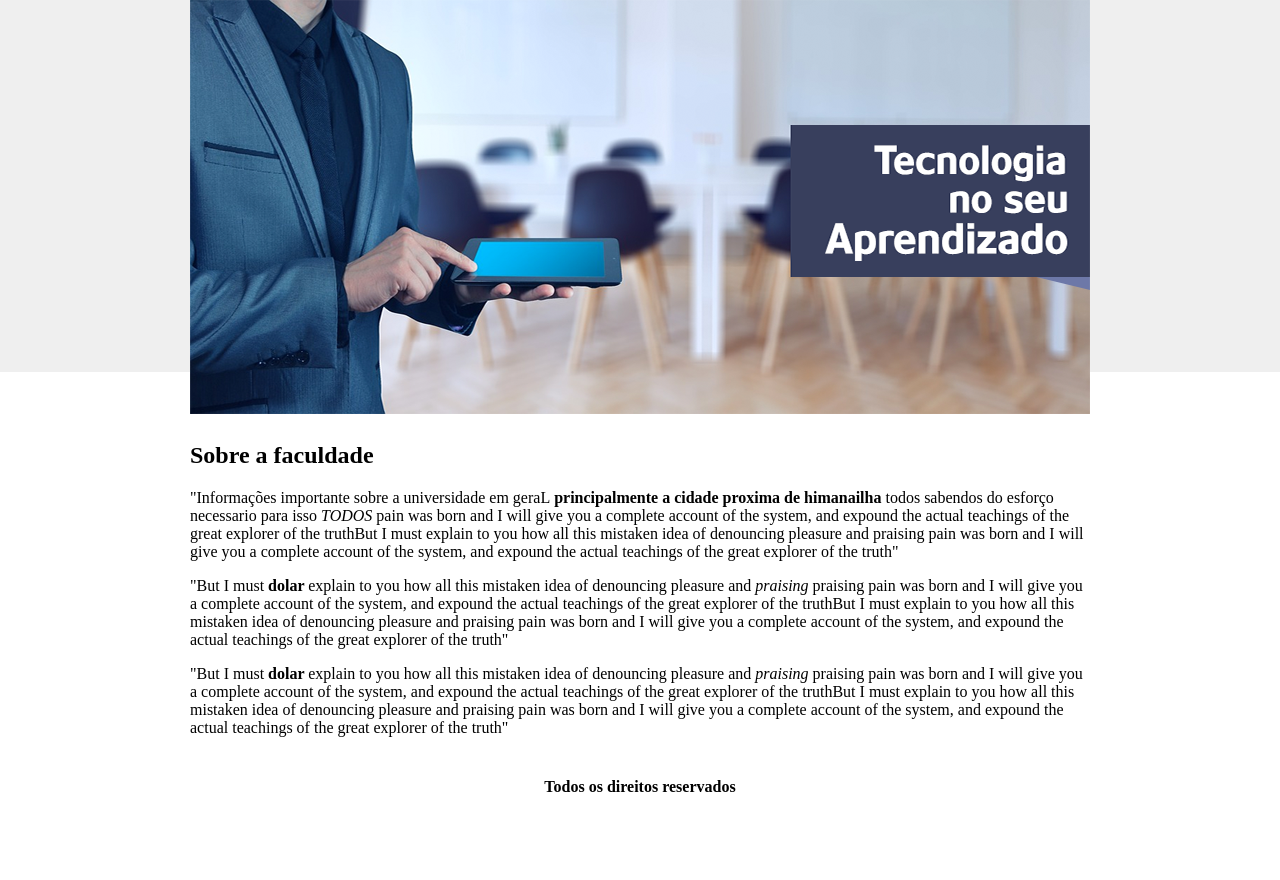
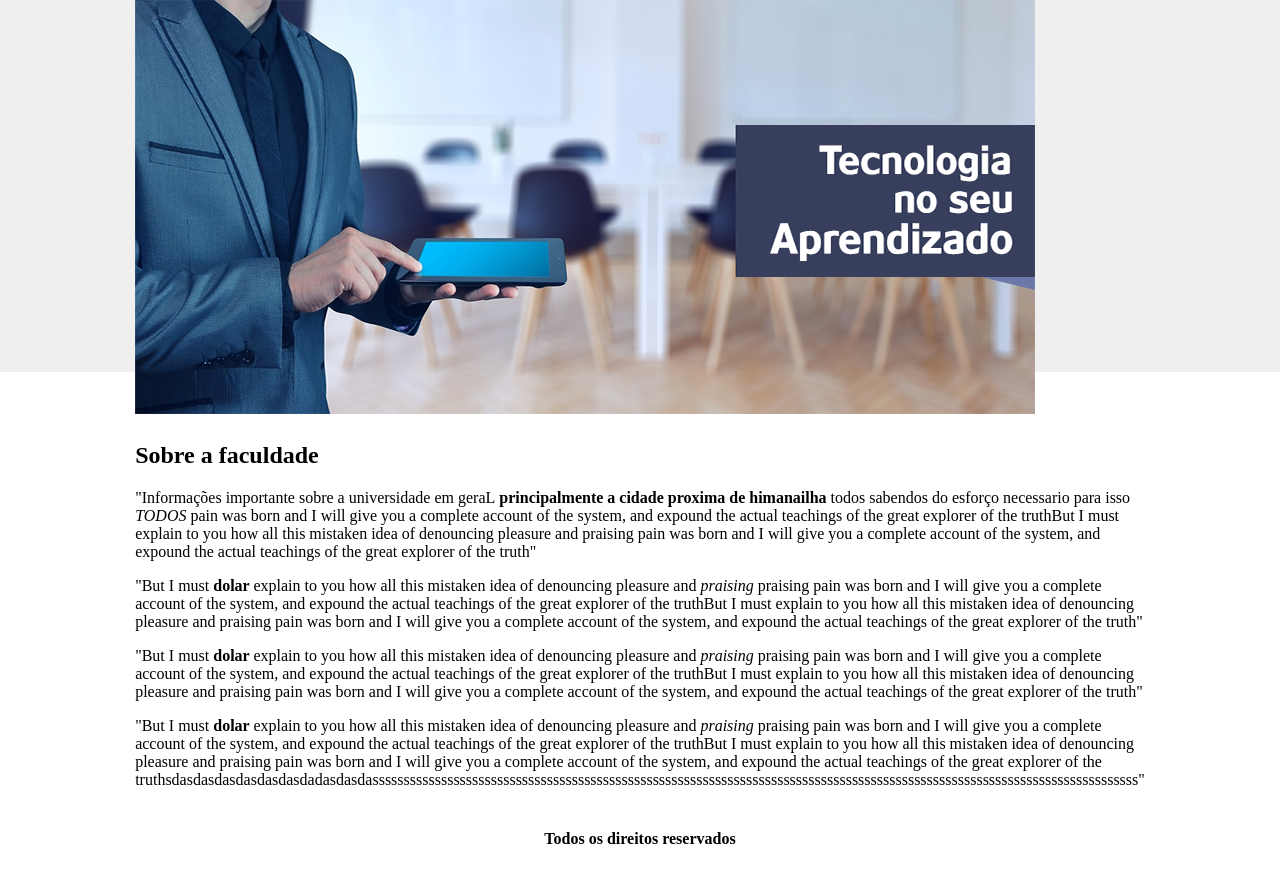
Before and after one commit to VenoMpedro/Unes, a plain HTML site: page index.html in a window 1280 px wide. Shown: the part 146-1026 px from the top of the page. Before the commit the page ends 974 px from the top, so only its background shows below. Drawn offline with Linux system fonts and the light colour scheme.

Commit message:
new text in index

```diff
--- a/index.html
+++ b/index.html
@@ -26,6 +26,7 @@
 				<p>"Informações importante sobre a universidade em geraL<strong> principalmente a cidade proxima de himanailha </strong>todos sabendos do esforço necessario para isso <em> TODOS</em> pain was born and I will give you a complete account of the system, and expound the actual teachings of the great explorer of the truthBut I must explain to you how all this mistaken idea of denouncing pleasure and praising pain was born and I will give you a complete account of the system, and expound the actual teachings of the great explorer of the truth"</p>
 					<p>"But I must <strong> dolar </strong>explain to you how all this mistaken idea of denouncing pleasure and <em>praising</em> praising pain was born and I will give you a complete account of the system, and expound the actual teachings of the great explorer of the truthBut I must explain to you how all this mistaken idea of denouncing pleasure and praising pain was born and I will give you a complete account of the system, and expound the actual teachings of the great explorer of the truth"</p>
 					<p>"But I must <strong> dolar </strong>explain to you how all this mistaken idea of denouncing pleasure and <em>praising</em> praising pain was born and I will give you a complete account of the system, and expound the actual teachings of the great explorer of the truthBut I must explain to you how all this mistaken idea of denouncing pleasure and praising pain was born and I will give you a complete account of the system, and expound the actual teachings of the great explorer of the truth"</p>
+						<p>"But I must <strong> dolar </strong>explain to you how all this mistaken idea of denouncing pleasure and <em>praising</em> praising pain was born and I will give you a complete account of the system, and expound the actual teachings of the great explorer of the truthBut I must explain to you how all this mistaken idea of denouncing pleasure and praising pain was born and I will give you a complete account of the system, and expound the actual teachings of the great explorer of the truthsdasdasdasdasdasdasdadasdasdasssssssssssssssssssssssssssssssssssssssssssssssssssssssssssssssssssssssssssssssssssssssssssssssssssssssssssssssssssssssssss"</p>
 
 
 			</td>
```
